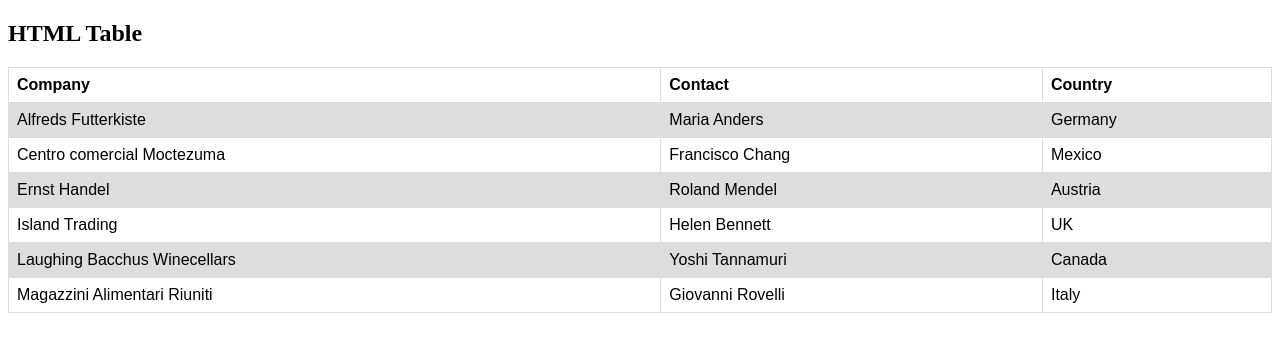
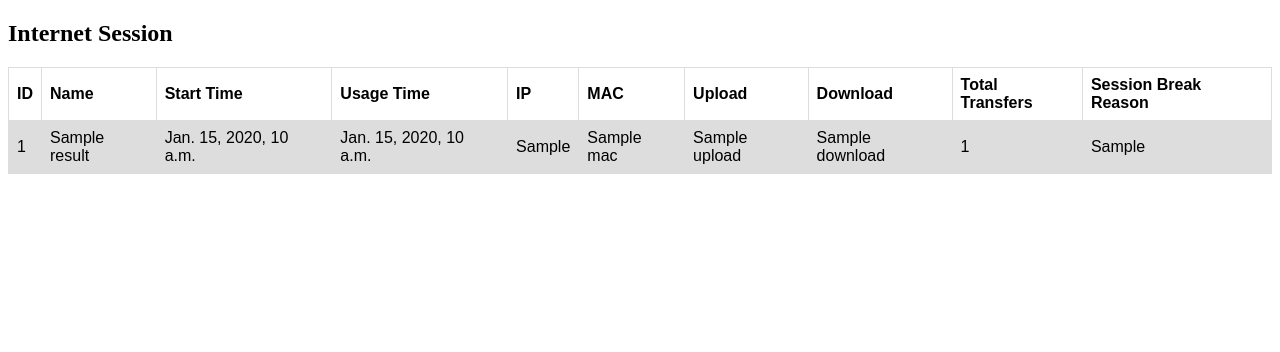
Before and after one commit to Mosafari/Django-models, a Django app: template Django-models/internetsession/templates/showtable.html in a window 1280 px wide. Shown: the top 352 px of the page. Run offline with Django 4.2, Linux system fonts and the light colour scheme; the template is opened without the code that fills it: most values are stand-ins (such as "Sample title", 1, 10 or a date in 2020).

Commit message:
show table using records in DB

```diff
--- a/Django-models/djangomodel/urls.py
+++ b/Django-models/djangomodel/urls.py
@@ -19,7 +19,7 @@ from internetsession import views
 
 # adding internetsession urls to urlpattern
 urlpatterns = [
-    path('test/', include('internetsession.urls')),
+    path('showtable/', include('internetsession.urls')),
     path('admin/', admin.site.urls),
 
 ]
--- a/Django-models/internetsession/models.py
+++ b/Django-models/internetsession/models.py
@@ -1,7 +1,7 @@
 from django.db import models
 from django.utils.translation import gettext as _
 
-# Create your models here.
+# create objects of each column of csv file for Django
 class internet_seesion(models.Model):
     name = models.CharField(_("name"),max_length=255)
     start_time = models.CharField(_("start time"),max_length=255)
--- a/Django-models/internetsession/templates/showtable.html
+++ b/Django-models/internetsession/templates/showtable.html
@@ -21,44 +21,35 @@ tr:nth-child(even) {
 </head>
 <body>
 
-<h2>HTML Table</h2>
+<h2>Internet Session</h2>
 
 <table>
   <tr>
-    <th>Company</th>
-    <th>Contact</th>
-    <th>Country</th>
+    <th>ID</th>
+    <th>Name</th>
+    <th>Start Time</th>
+    <th>Usage Time</th>
+    <th>IP</th>
+    <th>MAC</th>
+    <th>Upload</th>
+    <th>Download</th>
+    <th>Total Transfers</th>
+    <th>Session Break Reason</th>
   </tr>
+  {% for result in results %}
   <tr>
-    <td>Alfreds Futterkiste</td>
-    <td>Maria Anders</td>
-    <td>Germany</td>
+    <td>{{result.id}}</td>
+    <td>{{result}}</td>
+    <td>{{result.start_time}}</td>
+    <td>{{result.usage_time}}</td>
+    <td>{{result.ip}}</td>
+    <td>{{result.MAC}}</td>
+    <td>{{result.upload}}</td>
+    <td>{{result.download}}</td>
+    <td>{{result.total_transfers}}</td>
+    <td>{{result.session_break_reason}}</td>
   </tr>
-  <tr>
-    <td>Centro comercial Moctezuma</td>
-    <td>Francisco Chang</td>
-    <td>Mexico</td>
-  </tr>
-  <tr>
-    <td>Ernst Handel</td>
-    <td>Roland Mendel</td>
-    <td>Austria</td>
-  </tr>
-  <tr>
-    <td>Island Trading</td>
-    <td>Helen Bennett</td>
-    <td>UK</td>
-  </tr>
-  <tr>
-    <td>Laughing Bacchus Winecellars</td>
-    <td>Yoshi Tannamuri</td>
-    <td>Canada</td>
-  </tr>
-  <tr>
-    <td>Magazzini Alimentari Riuniti</td>
-    <td>Giovanni Rovelli</td>
-    <td>Italy</td>
-  </tr>
+  {% endfor %}
 </table>
 
 </body>
--- a/Django-models/internetsession/views.py
+++ b/Django-models/internetsession/views.py
@@ -1,8 +1,10 @@
 from django.shortcuts import render
 from django.http import HttpResponse
 from django.template import loader
+from .models import internet_seesion
 
 # add index func to show test html file
 def index(request):
+    results = internet_seesion.objects.all()
     template = loader.get_template('showtable.html')
-    return HttpResponse(template.render())
+    return HttpResponse(template.render({'results': results}))
```
